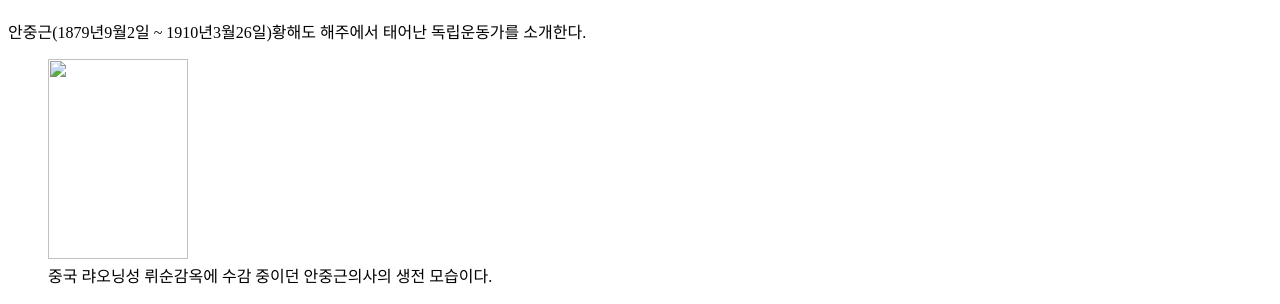
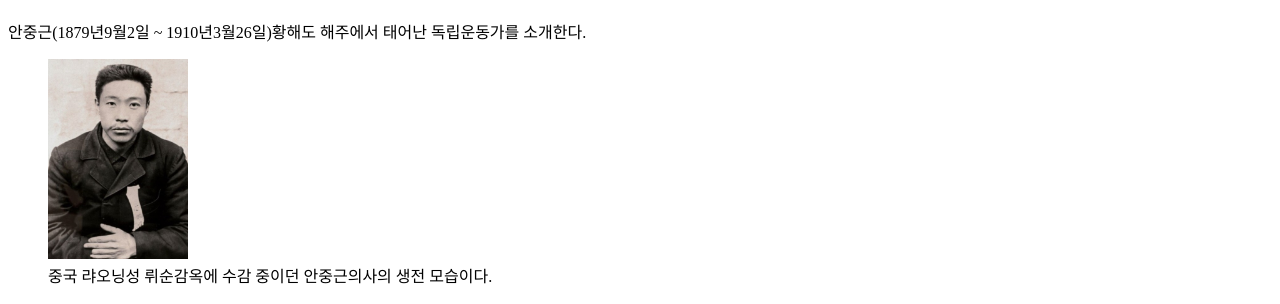
Before and after one commit to hdy5049/hdy5049.github.io, a plain HTML site: page index.html in a window 1280 px wide. Shown: the part 70-374 px from the top of the page. Drawn offline with Linux system fonts and the light colour scheme.

Commit message:
Update index.html

```diff
--- a/index.html
+++ b/index.html
@@ -11,7 +11,7 @@
         <h1>안중근</h1>
         <p>안중근(1879년9월2일 ~ 1910년3월26일)황해도 해주에서 태어난 독립운동가를 소개한다.</p>
         <figure>
-            <img width="140" height="200" src="안중근.jpg">
+            <img width="140" height="200" src="./ahnjunggeun.jpg">
             <figcaption>중국 랴오닝성 뤼순감옥에 수감 중이던 안중근의사의 생전 모습이다.</figcaption>
         </figure>
     </header>
```
